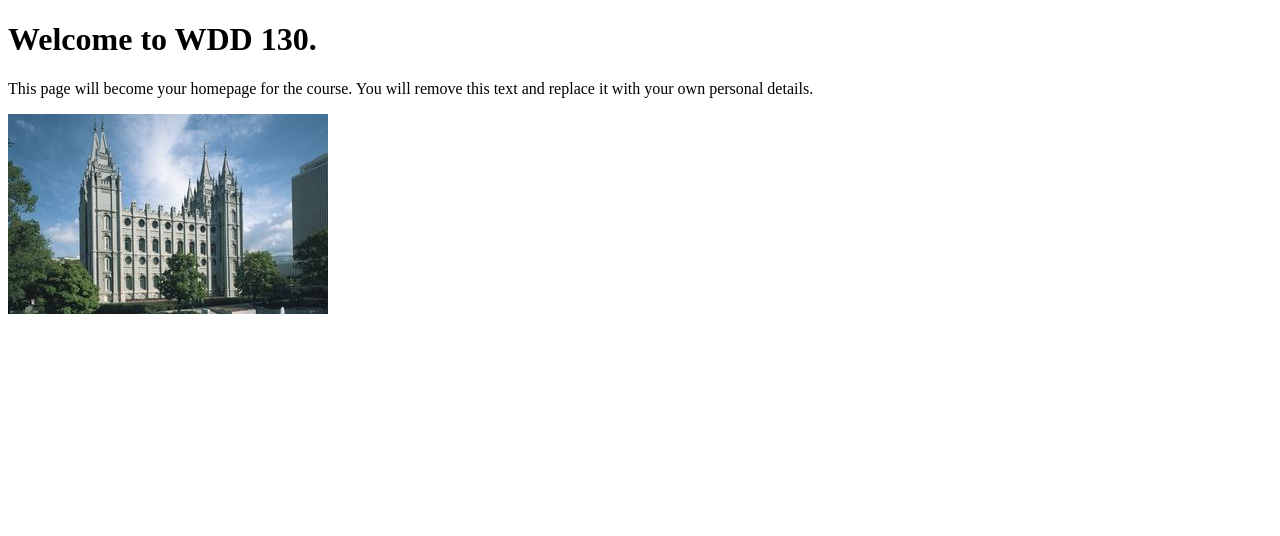
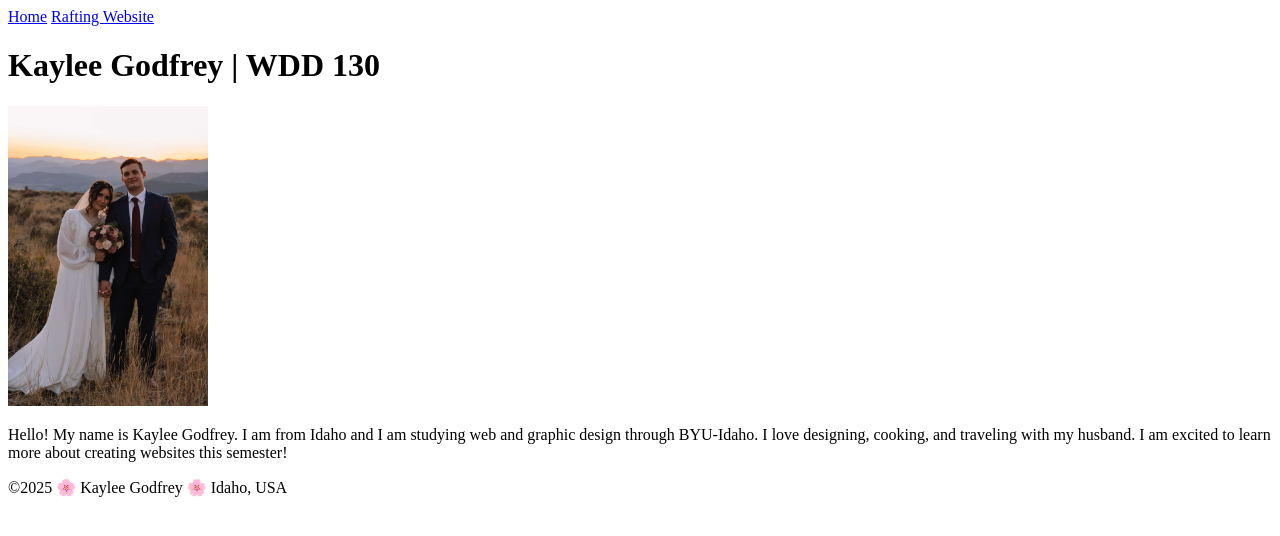
Before and after one commit to kayrand/wdd130, a plain HTML site: page index.html in a window 1280 px wide. Drawn offline with Linux system fonts and the light colour scheme.

Commit message:
Added introduction page

```diff
--- a/index.html
+++ b/index.html
@@ -1,14 +1,33 @@
 <!DOCTYPE html>
 <html lang="en">
+
 <head>
     <meta charset="UTF-8">
     <meta name="viewport" content="width=device-width, initial-scale=1.0">
-    <title>WDD 130 | Personal Homepage</title>
+    <title>Kaylee Godfrey | WDD 130</title>
 </head>
+
 <body>
-    <h1>Welcome to WDD 130.</h1>
-    <p>This page will become your homepage for the course. You will remove this text and replace it with your own personal details.</p>
+    <header>
+        <nav>
+            <a href="#">Home</a>
+            <a href="wwr/">Rafting Website</a>
+        </nav>
+    </header>
 
-    <img src="images/salt-lake-temple.jpg" alt="The Salt Lake Temple.">
+    <main>
+        <h1>Kaylee Godfrey | WDD 130</h1>
+        <img src="images/profile.jpg" alt="Hello, my name is Kaylee Godfrey" width="200">
+        <p>Hello! My name is Kaylee Godfrey. I am from Idaho and I am studying web and graphic design through
+            BYU-Idaho.
+            I love designing, cooking, and traveling with my husband. I am excited to learn more about creating websites
+            this
+            semester!</p>
+    </main>
+
+    <footer>
+        <p>&copy;2025 🌸 Kaylee Godfrey 🌸 Idaho, USA</p>
+    </footer>
 </body>
+
 </html>
```
Also changed, not shown: images/profile.jpg (added).
